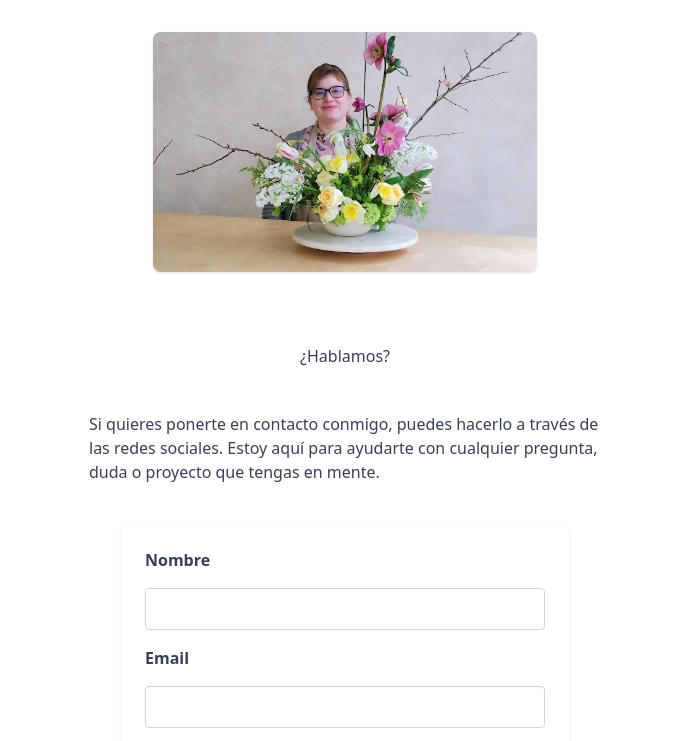
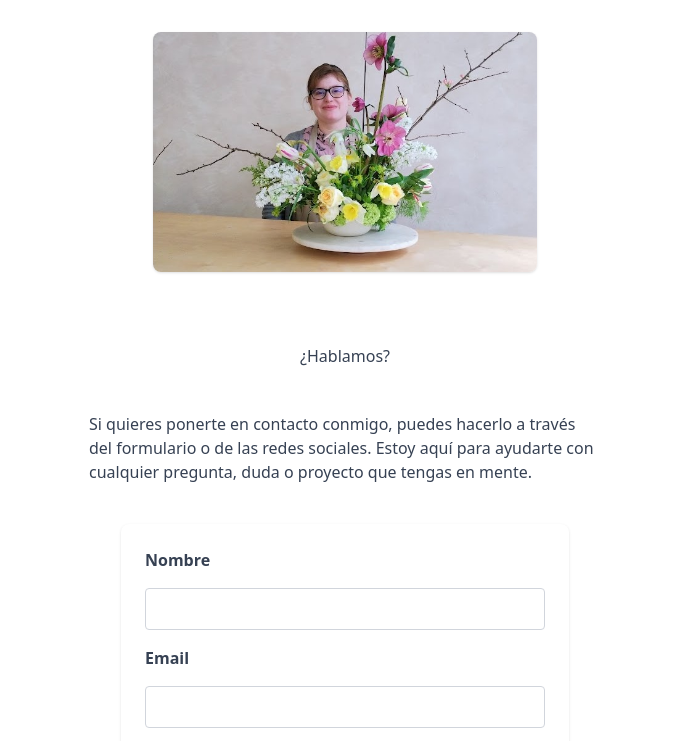
Before and after one commit to lafloradora/lafloradora.github.io, a website built with Parcel: page pages/contacto.html in a window 1280 px wide. Shown: the part 352-1093 px from the top of the page, without its empty margins (295-984 px from the left). Built offline with nearby package versions, Linux system fonts and the light colour scheme.

Commit message:
fix: update contact text in contacto.html for clarity on communication options

```diff
--- a/pages/contacto.html
+++ b/pages/contacto.html
@@ -18,7 +18,7 @@
         ¿Hablamos?
       </p>
       <p class="mt-1 text-l text-gray-700 text-left px-10 md:px-96">
-        Si quieres ponerte en contacto conmigo, puedes hacerlo a través de las redes sociales. Estoy aquí para ayudarte con
+        Si quieres ponerte en contacto conmigo, puedes hacerlo a través del formulario o de las redes sociales. Estoy aquí para ayudarte con
         cualquier pregunta, duda o proyecto que tengas en mente.
       </p>
       <form class="w-full max-w-md bg-white rounded-lg shadow p-6 flex flex-col gap-4 mx-auto" name="contact" netlify>
```
